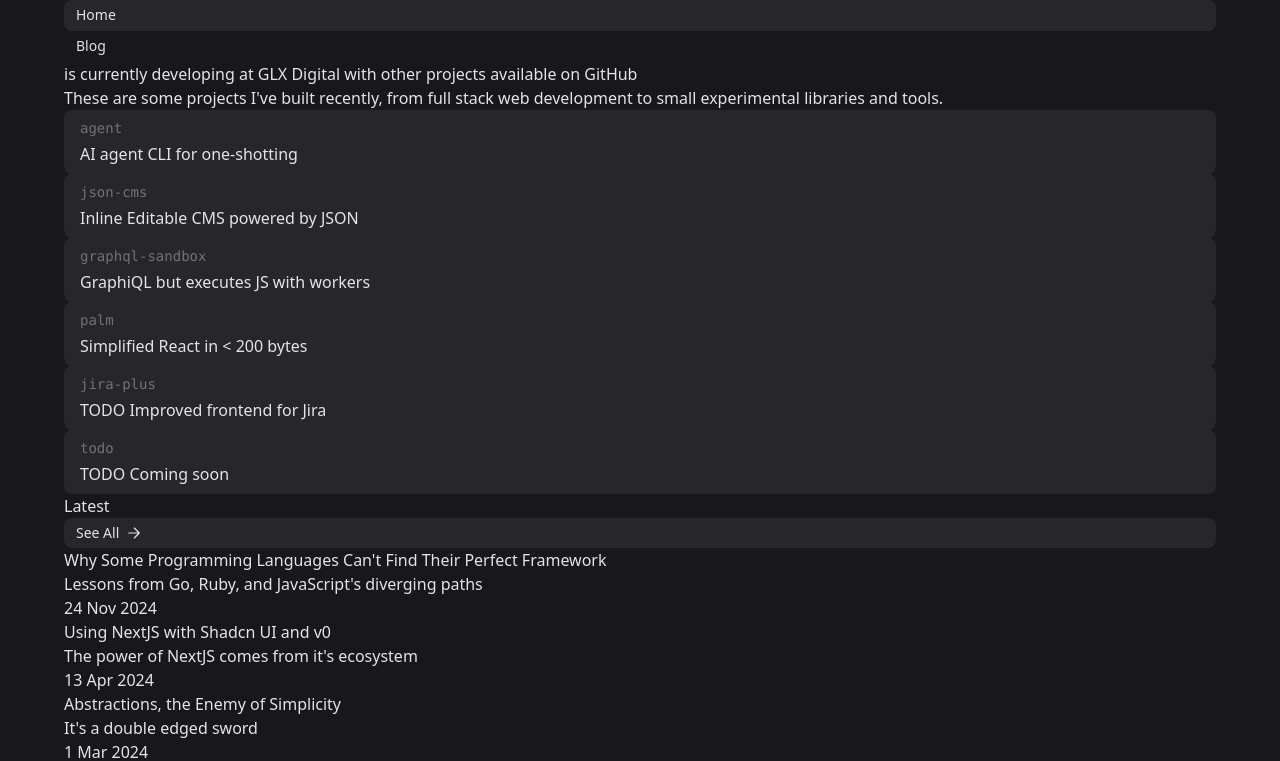
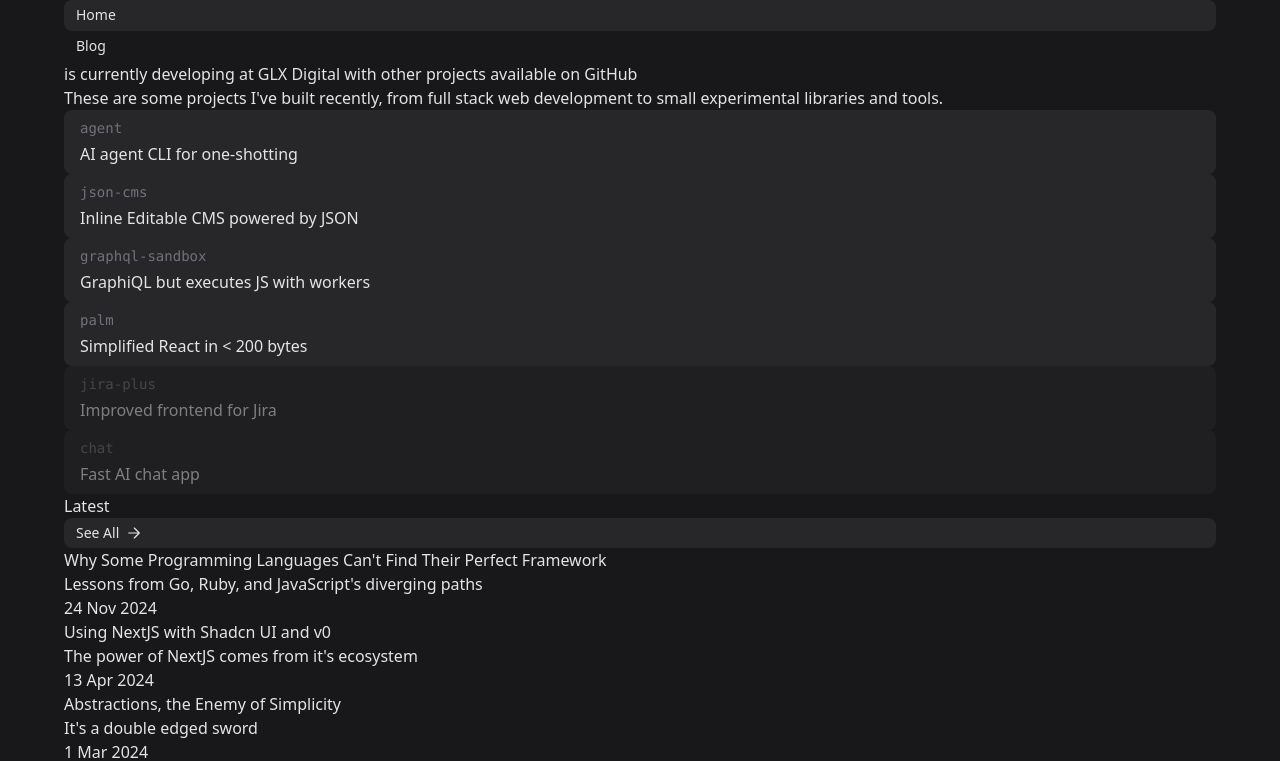
Before and after one commit to westbrookdaniel/website, an Eleventy site: page src/index.njk in a window 1280 px wide. Shown: the top 761 px of the page. Built offline with nearby package versions, Linux system fonts and the light colour scheme; Eleventy itself is replaced by a stand-in of ours; files that its build step writes are made by us from their sources.

Commit message:
tooltipstuff

```diff
--- a/src/index.njk
+++ b/src/index.njk
@@ -42,14 +42,14 @@ title: Daniel Westbrook - Web Developer
 	</a>
   </div>
   <div class="grid grid-cols-1 md:grid-cols-2 lg:grid-cols-2 gap-4 w-full xl:ml-16">
-    <a href="https://github.com/westbrookdaniel/jira-plus" target="_blank" class="pill">
+    <div class="pill disabled">
 	  <code>jira-plus</code>
-      <p>TODO Improved frontend for Jira</p>
-	</a>
-    <a href="https://github.com/westbrookdaniel/todo" target="_blank" class="pill">
-	  <code>todo</code>
-	  <p>TODO Coming soon</p>
-	</a>
+      <p>Improved frontend for Jira</p>
+	</div>
+    <div class="pill disabled">
+	  <code>chat</code>
+	  <p>Fast AI chat app</p>
+	</div>
   </div>
 </div>
 
--- a/tailwind.css
+++ b/tailwind.css
@@ -30,6 +30,10 @@
     @apply px-4 py-2 bg-zinc-800 hover:bg-zinc-700 rounded-lg flex flex-col gap-1 transition-colors justify-start;
   }
 
+  .pill.disabled {
+    @apply opacity-50 hover:bg-zinc-800 cursor-not-allowed;
+  }
+
   .pill code {
     @apply text-sm text-zinc-500;
   }
```
